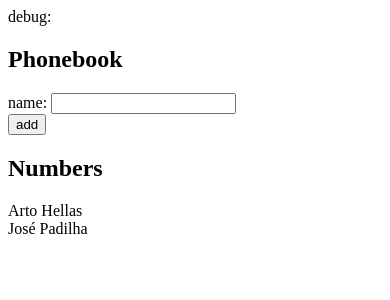
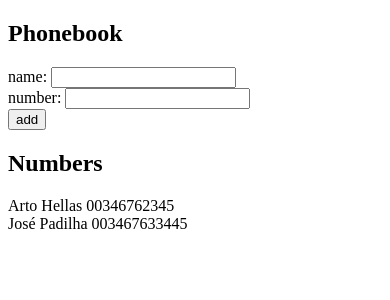
Before and after one commit to marcos-davi/FullStackOpen, a React (Vite) app in the folder part2/phonebook/: page / in a window 390 px wide. Shown: the top 300 px of the page. Built offline with nearby package versions, Linux system fonts and the light colour scheme.

Commit message:
2.8: phonebook, step 3

```diff
--- a/part2/phonebook/src/App.jsx
+++ b/part2/phonebook/src/App.jsx
@@ -2,25 +2,30 @@
 
 const App = () => {
   const [persons, setPersons] = useState([
-    { name: "Arto Hellas" },
-    { name: "José Padilha" },
+    { name: "Arto Hellas", number: '00346762345' },
+    { name: "José Padilha", number: '003467633445'},
   ]);
 
   const [newName, setNewName] = useState("");
+  const [newNumber, setNewNumber] = useState("");
 
   const Persons = ({ persons }) => {
     return (
       <div>
         {persons.map((person) => (
 
-          <div key={person.name}>{person.name}</div>
+          <div key={person.name}>{person.name} {person.number}</div>
         ))}
       </div>
     );
   };
-  const handleNoteChange = (event) => {
+  const handleNoteChangeName = (event) => {
+    setNewName(event.target.value);
 
-    setNewName(event.target.value);
+  };
+  const handleNoteChangeNumber = (event) => {
+
+    setNewNumber(event.target.value);
   };
   const addPerson = (event) => {
     event.preventDefault();
@@ -30,18 +35,21 @@
       return
     }
     {
-      setPersons(persons.concat({ name: newName }));
+      setPersons(persons.concat({ name: newName, number: newNumber }));
       setNewName("");
+      setNewNumber("")
     }
   };
 
   return (
     <div>
-      <div>debug: {newName}</div>
       <h2>Phonebook</h2>
       <form onSubmit={addPerson} method="POST">
         <div>
-          name: <input value={newName} onChange={handleNoteChange} />
+          name: <input value={newName} onChange={handleNoteChangeName} />
+        </div>
+        <div>
+        number: <input value={newNumber} onChange={handleNoteChangeNumber} />
         </div>
         <div>
           <button type="submit">add</button>
```
